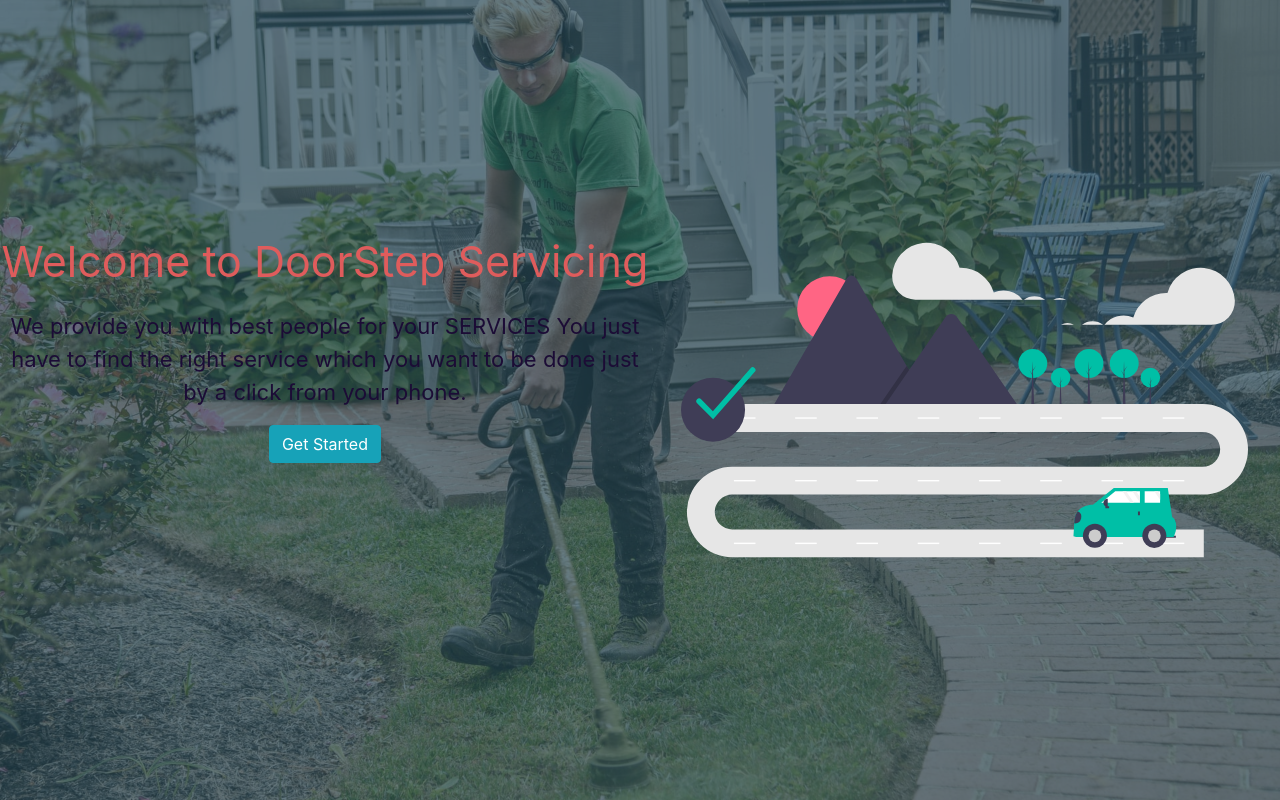
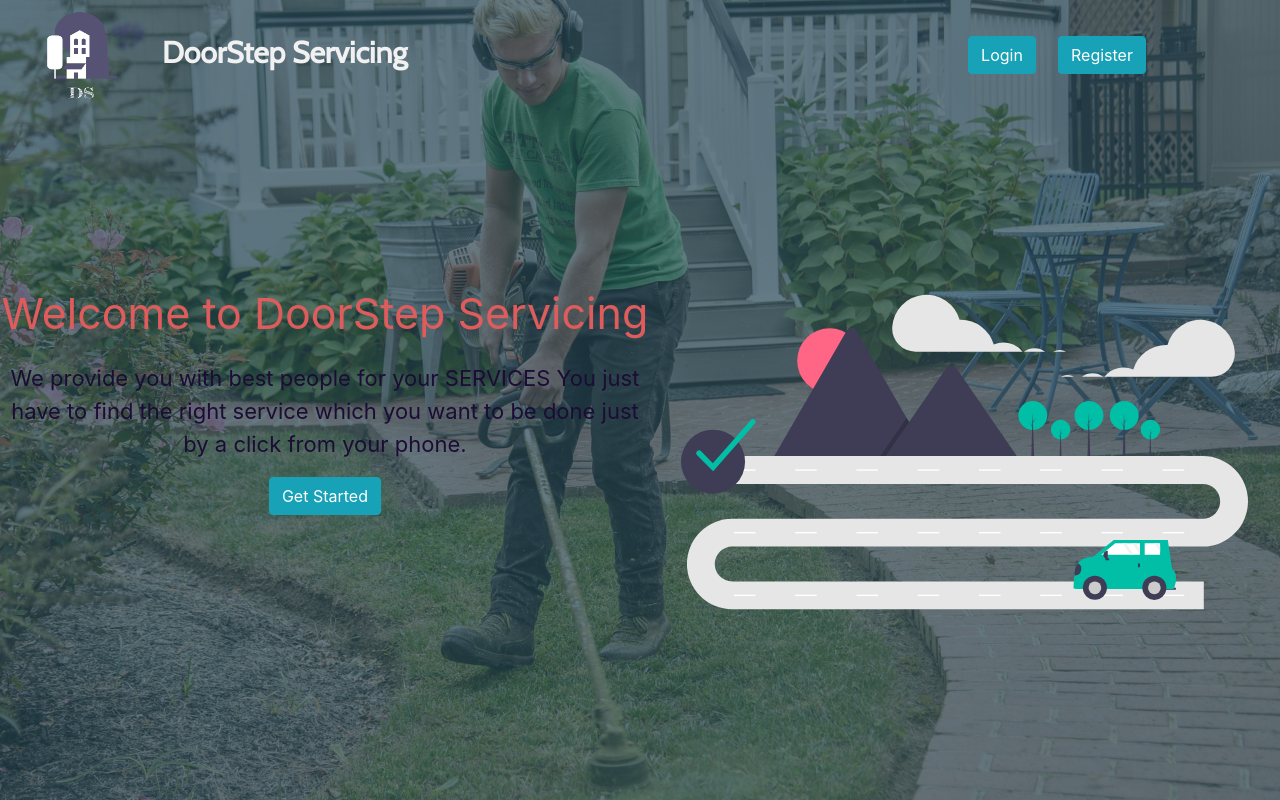
Before and after one commit to umangag07/Reactjs-Projects, a React (Create React App) app in the folder generalservicing_multipage_website/: page / in a window 1280 px wide. Built offline with nearby package versions, Linux system fonts and the light colour scheme.

Commit message:
Added the navbar

```diff
--- a/generalservicing_multipage_website/src/Containers/HomePage/Index.jsx
+++ b/generalservicing_multipage_website/src/Containers/HomePage/Index.jsx
@@ -1,7 +1,7 @@
-import React from 'react'
-import Navbar from '../../components/Navbar';
-import TopSection from './TopSection';
-import styled from 'styled-components'
+import React from "react";
+import Navbar from "../../components/Navbar";
+import TopSection from "./TopSection";
+import styled from "styled-components";
 const Wrapper = styled.div`
   width: 100%;
   min-height: 100%;
@@ -12,20 +12,16 @@ const Wrapper = styled.div`
   align-items: center;
 `;
 
-
 function HomePage() {
-    return (
-        <>
-
-        <Wrapper>
-        <Navbar/>
-        <TopSection/>
-        </Wrapper>
-
-
-
-        </>
-    )
+  return (
+    <>
+      <Wrapper>
+        <TopSection>
+          <Navbar />
+        </TopSection>
+      </Wrapper>
+    </>
+  );
 }
 
-export default HomePage
+export default HomePage;
--- a/generalservicing_multipage_website/src/Containers/HomePage/TopSection.jsx
+++ b/generalservicing_multipage_website/src/Containers/HomePage/TopSection.jsx
@@ -5,6 +5,7 @@ import landingPagePhoto from "../../Assets/Illustrations/landing_page.svg";
 import 'bootstrap/dist/css/bootstrap.min.css';
 import {Button} from 'react-bootstrap'
 import Marginer from '../../components/Marginer'
+
 const TopConatiner = styled.div`
   display: flex;
   width: 100%;
@@ -18,6 +19,7 @@ const Background = styled.div`
   height: 100%;
   background-color: rgba(38, 70, 84, 0.7);
   display: flex;
+  flex-direction:column;
 `;
 const InnerSection = styled.div`
   width: 100%;
@@ -54,11 +56,13 @@ const DisplayImg = styled.div`
     height: 100%;
   }
 `;
-function TopSection() {
+function TopSection(props) {
+    const {children} = props
   return (
     <>
       <TopConatiner>
         <Background>
+         {children}
           <InnerSection>
             <DisplayText>
             <Marginer direction="vertical" margin="29px"/>
--- /dev/null
+++ b/generalservicing_multipage_website/src/components/Logo.js
@@ -0,0 +1,40 @@
+import React from 'react'
+import styled from 'styled-components'
+import LogoIcon from '../Assets/Logo/logo.png'
+import '../index.css'
+const Logoconatiner = styled.div`
+     display:flex;
+     align-items:center;
+`;
+const LogoImage = styled.div`
+margin:0;
+     width:${({width})=> width? width:"10em"};
+     height:${({height})=> height? height:"8em"};
+     img{
+         width:100%;
+         height:100%;
+     }
+`;
+const LogoText = styled.div`
+     margin:0;
+     font-size:${({fontSize})=> fontSize ? fontSize: "30px"};
+     font-weight:700;
+     color:#f1f1f1;
+     font-family: 'Cabin', sans-serif;
+`;
+
+function Logo(props) {
+    const {width,height,fontSize} = props
+    return (
+
+        <>
+        <Logoconatiner width={width} height={height} fontSize={fontSize}>
+            <LogoImage><img src={LogoIcon}/></LogoImage>
+            <LogoText>DoorStep Servicing</LogoText>
+        </Logoconatiner>
+
+        </>
+    )
+}
+
+export default Logo
--- a/generalservicing_multipage_website/src/components/Navbar.js
+++ b/generalservicing_multipage_website/src/components/Navbar.js
@@ -1,33 +1,54 @@
-import React from 'react'
-import styled from 'styled-components'
+import React from "react";
+import styled from "styled-components";
+import Logo from "./Logo";
+import { Button } from "react-bootstrap";
+const NavbarConatiner = styled.span`
+  display: flex;
+  width: 90%;
+  height: 13vh;
+  justify-content: space-between;
+  padding-left: 2px;
+  background: transparent;
 
-const NavbarConatiner = styled.span`
-   display:flex;
-   width:100%;
-   height:13vh;
-
-   padding-left:2px;
-   position:fixed;
 `;
 const Logoconatiner = styled.span`
-   display:flex;
+  display: flex;
+  align-items: center;
+`;
+
+const AccessibilityConatiner = styled.div`
+  display: flex;
+  align-items:center;
+  justify-content:space-around;
+  /* background-color:black; */
 
 `;
 
-
-
-
+const Items = styled.div`
+  width: 100px;
+  height: 4vh;
+  /* background-color:beige; */
+`;
 function Navbar() {
   return (
     <>
       <NavbarConatiner>
         <Logoconatiner>
+          <Logo />
+        </Logoconatiner>
+        <AccessibilityConatiner>
+          <Items>
+            <Button variant="info">Login</Button>
 
-            </Logoconatiner>
+          </Items>
+          <Items>
+            <Button variant="info">Register</Button>
 
+          </Items>
+        </AccessibilityConatiner>
       </NavbarConatiner>
     </>
-    )
+  );
 }
 
-export default Navbar
+export default Navbar;
--- a/generalservicing_multipage_website/src/index.css
+++ b/generalservicing_multipage_website/src/index.css
@@ -1,8 +1,13 @@
+
+@import url('https://fonts.googleapis.com/css2?family=Cabin&display=swap');
+
+*{
+  box-sizing:border-box;
+}
+
 body {
   margin: 0;
-  font-family: -apple-system, BlinkMacSystemFont, 'Segoe UI', 'Roboto', 'Oxygen',
-    'Ubuntu', 'Cantarell', 'Fira Sans', 'Droid Sans', 'Helvetica Neue',
-    sans-serif;
+  font-family: 'Cabin', sans-serif;
   -webkit-font-smoothing: antialiased;
   -moz-osx-font-smoothing: grayscale;
 }
```
Also changed, not shown: generalservicing_multipage_website/src/Assets/Logo/logo.png (added), generalservicing_multipage_website/src/Assets/Logo/logo_.png (added). Lines whose indentation alone changed are shown as unchanged.
